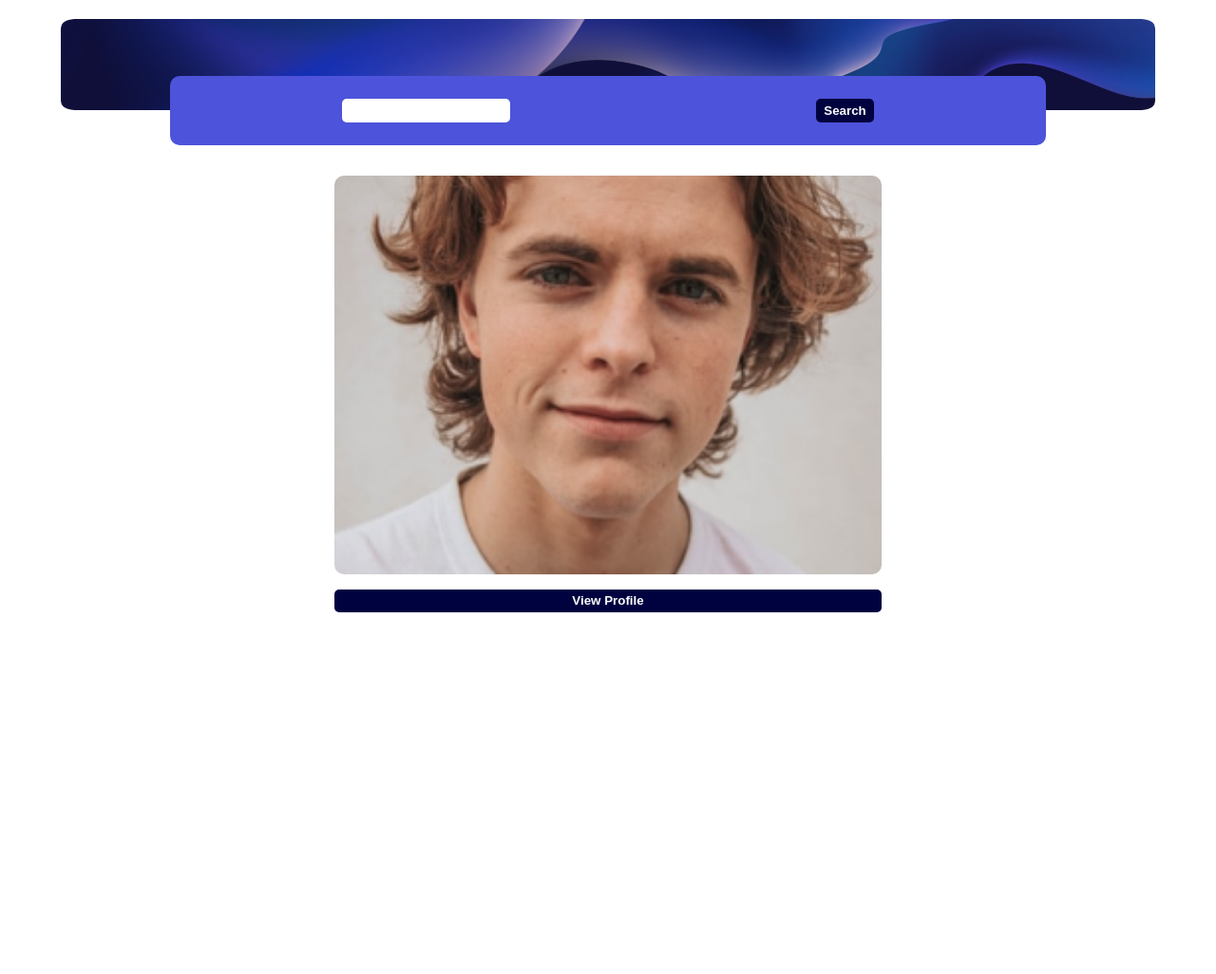
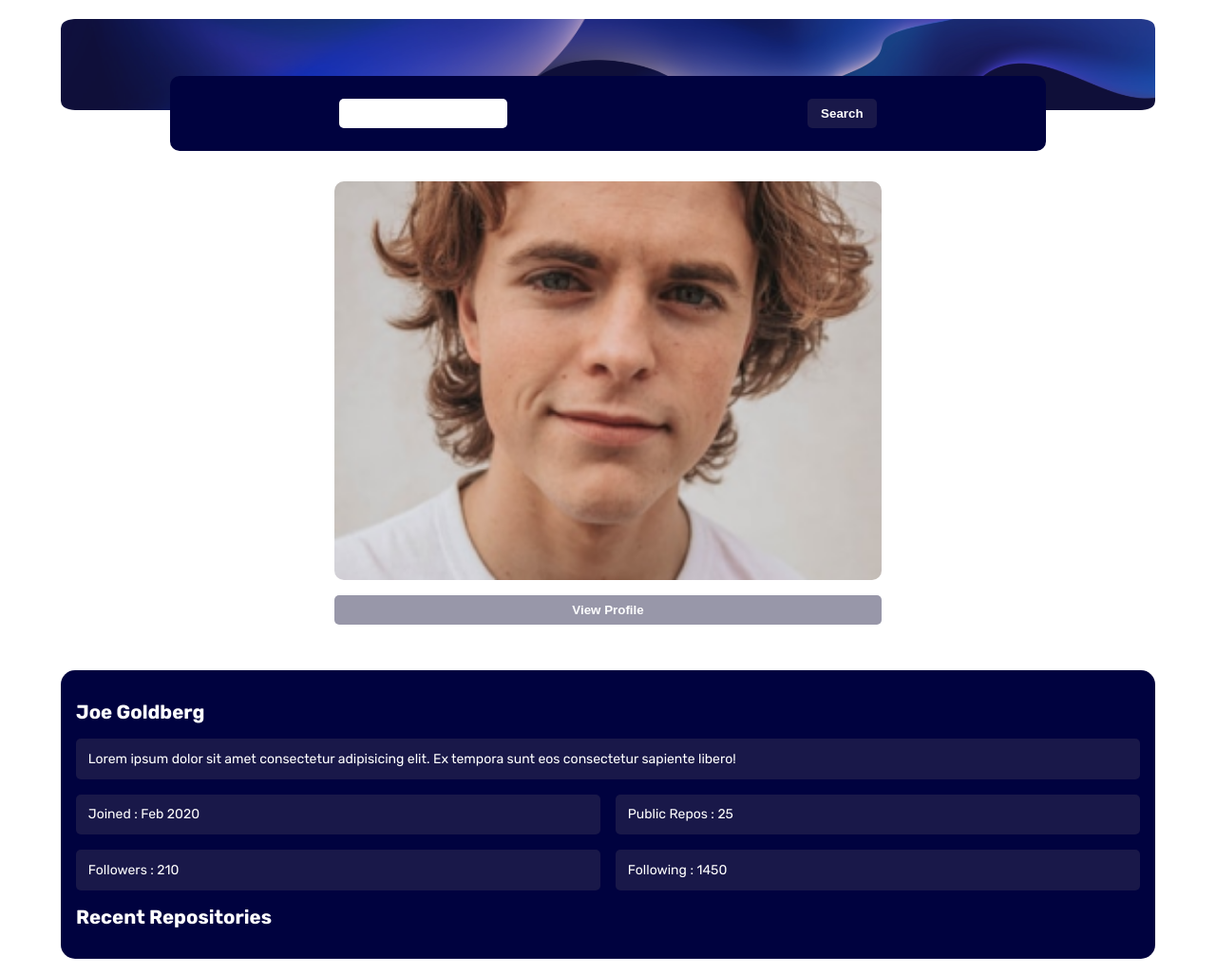
Before and after one commit to m-oniqu3/gitThem, a plain HTML site: page index.html in a window 1280 px wide. Shown: the part 72-1098 px from the top of the page at 95% size. Before the commit the page ends 800 px from the top, so only its background shows below. Drawn offline with Linux system fonts and the light colour scheme.

Commit message:
added more styles

```diff
--- a/css/style.scss
+++ b/css/style.scss
@@ -8,6 +8,7 @@
 body {
   font-family: "Rubik", sans-serif;
   font-size: 0.875rem;
+  color: white;
 }
 
 //Variables
@@ -19,12 +20,27 @@ $darkblue: #00023f;
 .btn {
   border: 0;
   border-radius: 5px;
-  padding: 0.3rem 0.5rem;
+  padding: 0.5rem 0.9rem;
   margin-left: 0.5rem;
-  background-color: $darkblue;
-  color: white;
+  //background-color: $darkblue;
+  background: rgba(50, 49, 85, 0.5);
+  backdrop-filter: blur(150px);
   font-weight: 400;
   font-weight: 700;
+  color: white;
+}
+
+p.title {
+  font-size: 1.275rem;
+  font-weight: 700;
+  padding: 1rem 0;
+}
+
+.profile-info,
+.repos {
+  background-color: $darkblue;
+  border-radius: 15px;
+  padding: 1rem;
 }
 
 .container {
@@ -71,7 +87,7 @@ $darkblue: #00023f;
   }
 
   .form-container {
-    background-color: $blue;
+    background-color: $darkblue;
     padding: 1.5rem;
     width: 80%;
     margin: 0 auto;
@@ -107,10 +123,35 @@ $darkblue: #00023f;
       width: 50%;
       margin: 1rem auto;
 
+      button.btn {
+        background-color: $darkblue;
+      }
+
       a {
         color: inherit;
         text-decoration: none;
       }
     }
   }
+
+  //Profile Info
+  .profile-info {
+    .grid {
+      display: grid;
+      grid-template-columns: repeat(2, 1fr);
+      gap: 1rem;
+
+      .item {
+        //background-color: $blue;
+        padding: 0.8rem;
+        border-radius: 5px;
+        background: rgba(50, 49, 85, 0.5);
+        backdrop-filter: blur(150px);
+      }
+
+      #bio {
+        grid-column: 1/-1;
+      }
+    }
+  }
 }
--- a/index.html
+++ b/index.html
@@ -34,6 +34,21 @@
           <img src="images/profile.png" alt="">
           <button class="btn"><a href="#">View Profile</a></button>
       </div>
+
+      <div class="profile-info">
+          <p class="title">Joe Goldberg</p>
+          <div class="grid">
+              <div class="item" id="bio">Lorem ipsum dolor sit amet consectetur adipisicing elit. Ex tempora sunt eos consectetur sapiente libero!</div>
+              <div class="item" id="join">Joined : Feb 2020</div>
+              <div class="item" id="repos"> Public Repos : 25</div>
+              <div class="item" id="followers">Followers : 210</div>
+              <div class="item" id="following">Following : 1450</div
+          </div>
+      </div>
+
+      <div class="repos">
+          <p class="title">Recent Repositories</p>
+      </div>
     </div>
   </body>
 </html>
```
Also changed, not shown: css/style.css, 1 other file.
